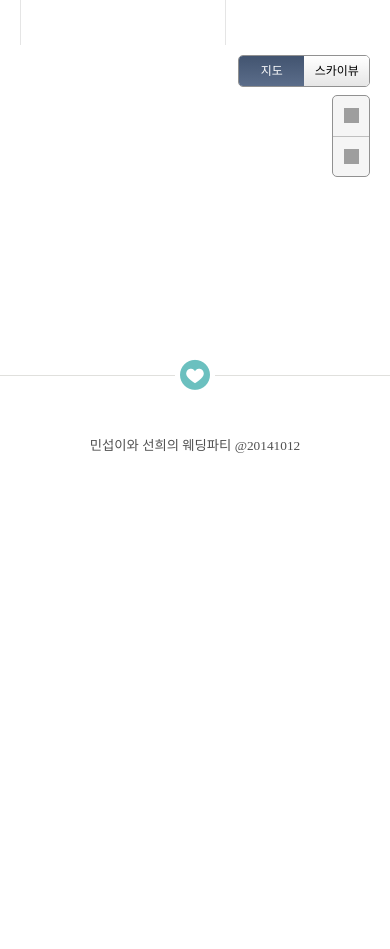
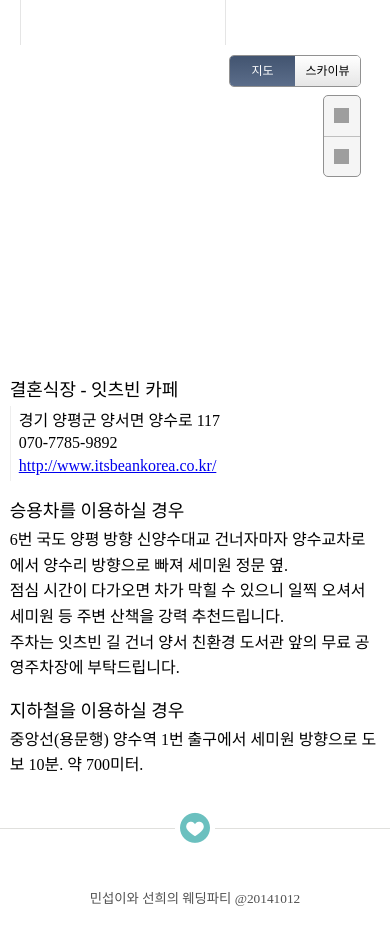
Before and after one commit to baxang/20141012.github.io, a PHP site: page /location.html in a window 390 px wide. Shown: the part 95-1044 px from the top of the page. Before the commit the page ends 844 px from the top, so only its background shows below. Run offline with PHP 8.4, Linux system fonts and the light colour scheme; some libraries are stand-ins or nearby versions; some web fonts are replaced; grey boxes are pictures that could not be loaded.

Commit message:
교통편 안내 등.

```diff
--- a/css/style.css
+++ b/css/style.css
@@ -169,6 +169,13 @@
 }
 
 
+.container {
+	position: relative;
+	width: 940px;
+	margin: 20px auto;
+	padding: 0;
+}
+
 
 /******************/
 /* 오시는길 */
@@ -189,7 +196,30 @@
 .custom_zoomcontrol span img {width:15px;height:15px;padding:12px 0;border:none;}
 .custom_zoomcontrol span:first-child {border-bottom:1px solid #bfbfbf;}
 
+#location {
+	font-family: ;
+	font-family:'Jeju Myeongjo';
+}
 
+#location h2 {
+	font-size: 25px;
+	margin: 10px 0 10px 0;
+}
+
+#location h3 {
+	font-size: 18px;
+	margin: 15px 0 5px;
+}
+
+#location p {
+	line-height: 160%;
+}
+
+#location blockquote {
+	line-height: 140%;
+	padding: 4px 8px;
+	border-left: #eeeeee 1px solid;
+}
 
 /* max */
 @media only screen and (max-width:940px) {
@@ -199,7 +229,11 @@
 	#intro .couple-info .person-info { width:48%; }
 	#intro .couple-info .person-info .info-header h2 { font-size:45px; }
 
-	.map_wrap {position:relative;overflow:hidden;width:95%;height:500px; margin:20px auto 50px;}
+	.container {
+		width: 95%;
+		margin: 20px auto 50px;
+	}
+	/*.map_wrap {position:relative;overflow:hidden;width:95%;height:500px; margin:20px auto 50px;}*/
 }
 
 /* ipad */
@@ -283,9 +317,7 @@
 }
 
 #photos {
-    position:relative;
-    width:940px;
-    margin: 20px auto;
+
 }
 
 #photos li {
--- a/location.html
+++ b/location.html
@@ -34,7 +34,8 @@
   </ul>
 </nav>
 
-<div id="location">
+
+<div id="location" class="container">
 
   <div class="map_wrap">
     <div id="map" style="width:100%; height:100%;"></div>
@@ -50,7 +51,26 @@
     </div>
   </div>
 
+  <!-- <h2>결혼식장</h2> -->
+
+  <h3>결혼식장 - 잇츠빈 카페</h3>
+  <blockquote>
+    경기 양평군 양서면 양수로 117<br />
+    070-7785-9892<br />
+    <a href="http://www.itsbeankorea.co.kr/" target="_blank">http://www.itsbeankorea.co.kr/</a>
+  </blockquote>
+
+  <h3>승용차를 이용하실 경우</h3>
+  <p>6번 국도 양평 방향 신양수대교 건너자마자 양수교차로에서 양수리 방향으로 빠져 세미원 정문 옆.</p>
+  <p>점심 시간이 다가오면 차가 막힐 수 있으니 일찍 오셔서 세미원 등 주변 산책을 강력 추천드립니다.</p>
+  <p>주차는 잇츠빈 길 건너 양서 친환경 도서관 앞의 무료 공영주차장에 부탁드립니다.</p>
+
+  <h3>지하철을 이용하실 경우</h3>
+  <p>중앙선(용문행) 양수역 1번 출구에서 세미원 방향으로 도보 10분. 약 700미터.</p>
 </div>
+
+
+
 
 <aside id="stag_wedding_divider-2" class="widget wedding-divider">
 	<!-- BEGIN .section-divider -->
@@ -64,13 +84,9 @@
 </body>
 
 <script type="text/javascript" src="//apis.daum.net/maps/maps3.js?apikey=18d7dc6bf011684f09cf3f66442ef0a0c55ce48d"></script>
+<!-- <script type="text/javascript" src="//apis.daum.net/maps/maps3.js?apikey=83d6804f779a8a70bd59b0b0ef9a59a239e0ee5a"></script> -->
+
 <script type="text/javascript">
-var container = document.getElementById('map'); //지도를 담을 영역의 DOM 레퍼런스
-var options = { //지도를 생성할 때 필요한 기본 옵션
-		center: new daum.maps.LatLng(37.542047, 127.32223), //지도의 중심좌표.
-					level: 4 //지도의 레벨(확대, 축소 정도)
-};
-
 var itsbean = {
           lng: 127.32211312574368,
           lat: 37.54166883389125,
@@ -78,6 +94,15 @@
           address_jibun: '양평군 양서면 용담리 582-1번지',
           tel: '070-7785-9892',
           title: '잇츠빈'
+        };
+var initial_center = {
+  lng: 127.3242093946365,
+  lat: 37.54287403562887
+}
+var container = document.getElementById('map'); //지도를 담을 영역의 DOM 레퍼런스
+var options = { //지도를 생성할 때 필요한 기본 옵션
+		center: new daum.maps.LatLng( initial_center.lat, initial_center.lng ), //지도의 중심좌표.
+		level: 4 //지도의 레벨(확대, 축소 정도)
   };
 
 var map = new daum.maps.Map(container, options); //지도 생성 및 객체 리턴
```
Also changed, not shown: photos.html (+15 -3 lines). Lines whose indentation alone changed are shown as unchanged.
